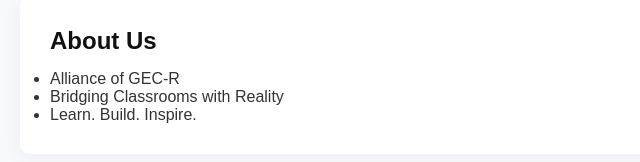
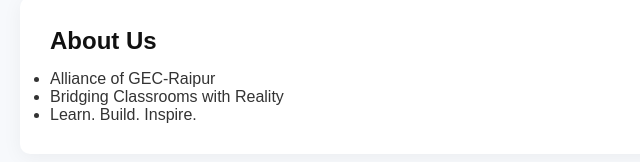
Before and after one commit to Deepak-pide/CODE-9, a plain HTML site: page index.html in a window 1280 px wide. Shown: the part 1020-1182 px from the top of the page, 0-640 px from the left. Drawn offline with Linux system fonts and the light colour scheme.

Commit message:
Update index.html
just changed the GEC-R
to GEC-Raipur

```diff
--- a/index.html
+++ b/index.html
@@ -61,7 +61,7 @@
         <div class="section">
             <h2>About Us</h2>
             <Ul>
-                <li>Alliance of GEC-R</li>
+                <li>Alliance of GEC-Raipur</li>
                 <li>Bridging Classrooms with Reality</li>
                 <li>Learn. Build. Inspire.</li>
             </Ul>
```
